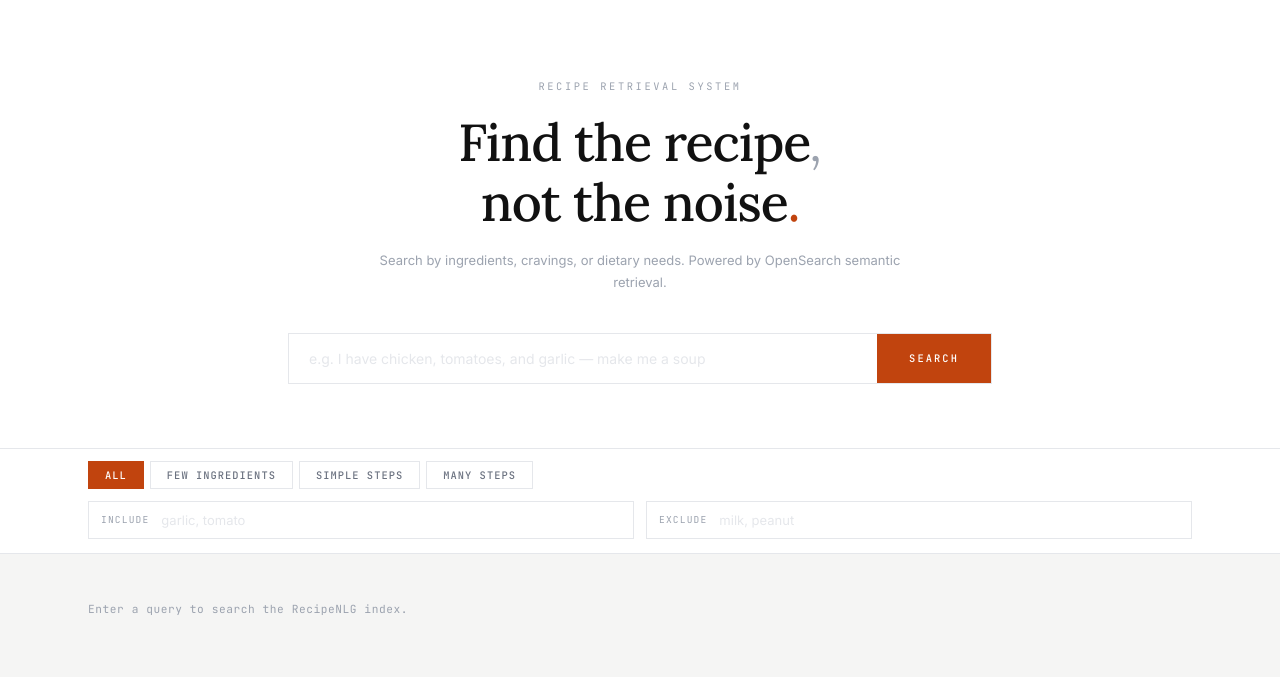
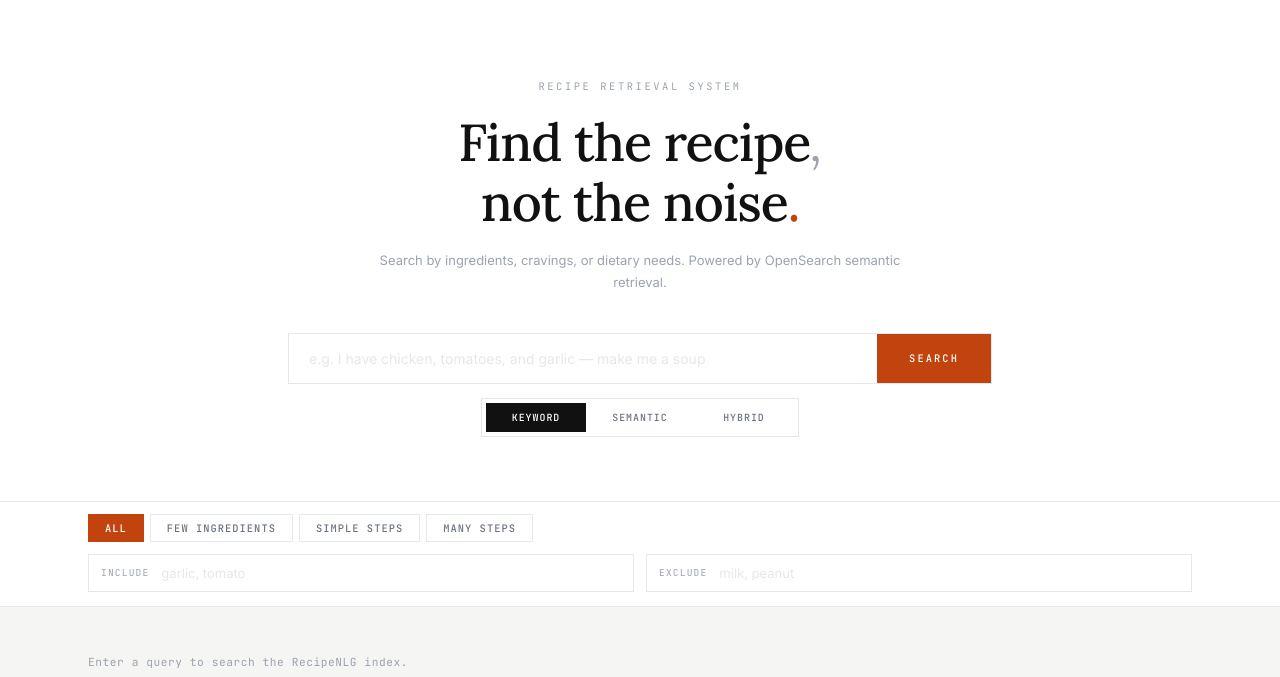
Before and after one commit to The-Index-TBI/recipe-retrieval, a Django app: page / in a window 1280 px wide. Shown: the part 50-727 px from the top of the page. Run offline with Django 5.2, Linux system fonts and the light colour scheme.

Commit message:
feat: add search mode toggle to UI

```diff
--- a/static/css/dishcover.css
+++ b/static/css/dishcover.css
@@ -162,6 +162,50 @@ h1 .dot { color: var(--terracotta); }
 }
 
 #search-btn:hover { background: var(--terracotta-d); }
+
+.search-mode {
+  display: inline-flex;
+  gap: 0.25rem;
+  margin-top: 0.875rem;
+  padding: 0.25rem;
+  border: 1px solid var(--border);
+  background: var(--white);
+}
+
+.mode-chip {
+  min-width: 6.25rem;
+  padding: 0.5rem 0.75rem;
+  border: none;
+  background: transparent;
+  color: var(--muted);
+  cursor: pointer;
+  font-family: var(--font-mono);
+  font-size: 0.62rem;
+  font-weight: 500;
+  letter-spacing: 0.1em;
+  text-transform: uppercase;
+  transition: background 0.15s, color 0.15s;
+}
+
+.mode-chip:hover { color: var(--ink); }
+
+.mode-chip.active {
+  background: var(--ink);
+  color: var(--white);
+}
+
+@media (max-width: 520px) {
+  .search-mode {
+    display: grid;
+    grid-template-columns: repeat(3, minmax(0, 1fr));
+    width: 100%;
+  }
+
+  .mode-chip {
+    min-width: 0;
+    padding-inline: 0.5rem;
+  }
+}
 
 /* ── Filter Bar ───────────────────────────────────────────────────── */
 .filter-bar {
--- a/static/js/dishcover.js
+++ b/static/js/dishcover.js
@@ -3,6 +3,7 @@ const DEFAULT_RESULT_SIZE = 12;
 
 let activeQuery = '';
 let activeFilter = 'All';
+let activeMode = 'keyword';
 let recipes = [];
 let isLoading = false;
 let currentAbortController = null;
@@ -19,6 +20,7 @@ const searchBtn = document.getElementById('search-btn');
 const includeInput = document.getElementById('include-input');
 const excludeInput = document.getElementById('exclude-input');
 const filterBar = document.getElementById('filter-bar');
+const searchMode = document.getElementById('search-mode');
 const grid = document.getElementById('recipe-grid');
 const metaEl = document.getElementById('results-meta');
 const emptyEl = document.getElementById('empty-state');
@@ -121,6 +123,15 @@ function updatePagination(filteredCount) {
   pageStatusEl.textContent = `Page ${currentPage} / ${totalLabel}`;
 }
 
+function getModeLabel() {
+  const labels = {
+    keyword: 'Keyword',
+    semantic: 'Semantic',
+    hybrid: 'Hybrid',
+  };
+  return labels[activeMode] || 'Keyword';
+}
+
 function buildCard(recipe) {
   const visibleNer = recipe.ner.slice(0, 5);
   const moreNer = recipe.ner.length - 5;
@@ -178,7 +189,7 @@ function buildCard(recipe) {
 
 function render() {
   if (isLoading) {
-    metaEl.textContent = `Searching recipes for "${activeQuery}"...`;
+    metaEl.textContent = `Searching ${getModeLabel().toLowerCase()} results for "${activeQuery}"...`;
     grid.innerHTML = '';
     emptyEl.style.display = 'none';
     paginationEl.style.display = 'none';
@@ -209,7 +220,7 @@ function render() {
   if (filters.include) filterParts.push(`including <strong>${escapeHtml(filters.include)}</strong>`);
   if (filters.exclude) filterParts.push(`excluding <strong>${escapeHtml(filters.exclude)}</strong>`);
 
-  metaEl.innerHTML = `Showing ${filtered.length} result${filtered.length !== 1 ? 's' : ''} for <strong>${escapeHtml(activeQuery)}</strong>`
+  metaEl.innerHTML = `Showing ${filtered.length} ${escapeHtml(getModeLabel().toLowerCase())} result${filtered.length !== 1 ? 's' : ''} for <strong>${escapeHtml(activeQuery)}</strong>`
     + (filterParts.length > 0 ? `, ${filterParts.join(', ')}` : '')
     + (activeFilter !== 'All' ? ` with <strong>${escapeHtml(activeFilter)}</strong>` : '');
 
@@ -238,6 +249,7 @@ async function searchRecipes(query) {
   const filters = getIngredientFilters();
   const params = new URLSearchParams({
     q: query,
+    mode: activeMode,
     size: String(DEFAULT_RESULT_SIZE),
     page: String(currentPage),
   });
@@ -331,6 +343,18 @@ filterBar.addEventListener('click', event => {
   render();
 });
 
+searchMode.addEventListener('click', event => {
+  const chip = event.target.closest('.mode-chip');
+  if (!chip || isLoading) return;
+
+  searchMode.querySelectorAll('.mode-chip').forEach(item => item.classList.remove('active'));
+  chip.classList.add('active');
+  activeMode = chip.dataset.mode || 'keyword';
+  currentPage = 1;
+
+  if (activeQuery) searchRecipes(activeQuery);
+});
+
 prevPageBtn.addEventListener('click', () => {
   if (currentPage <= 1 || isLoading || !activeQuery) return;
   currentPage -= 1;
--- a/templates/index.html
+++ b/templates/index.html
@@ -50,6 +50,11 @@
         <input type="text" id="search-input" autocomplete="off"
           placeholder="e.g. I have chicken, tomatoes, and garlic — make me a soup" />
         <button id="search-btn">Search</button>
+      </div>
+      <div class="search-mode" id="search-mode" aria-label="Search mode">
+        <button class="mode-chip active" type="button" data-mode="keyword">Keyword</button>
+        <button class="mode-chip" type="button" data-mode="semantic">Semantic</button>
+        <button class="mode-chip" type="button" data-mode="hybrid">Hybrid</button>
       </div>
     </div>
   </section>
```
